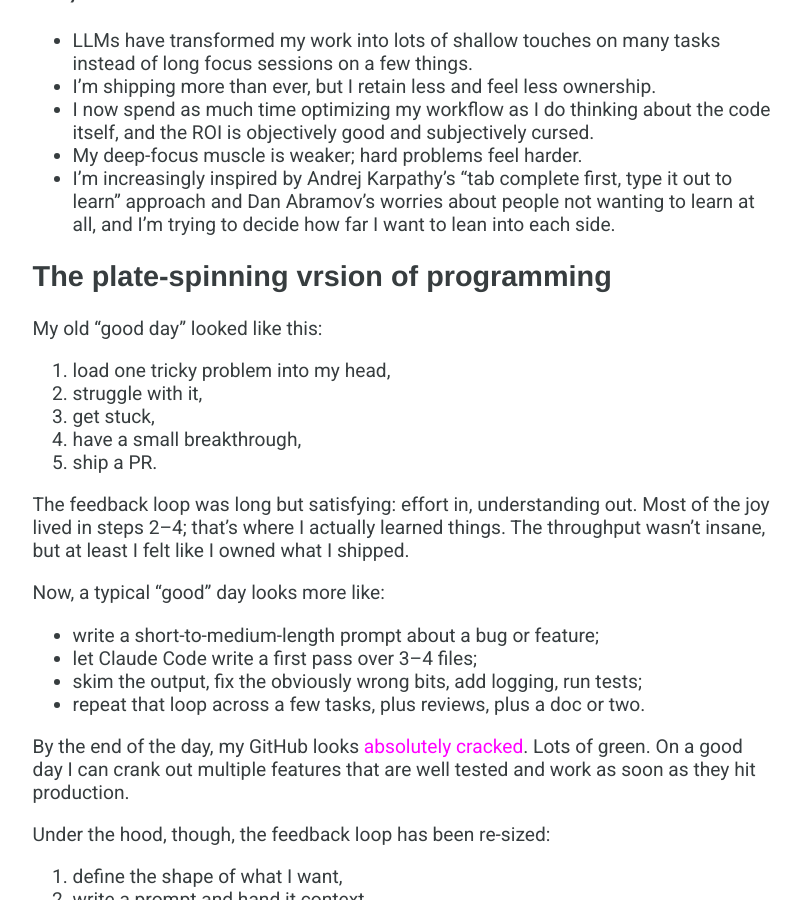
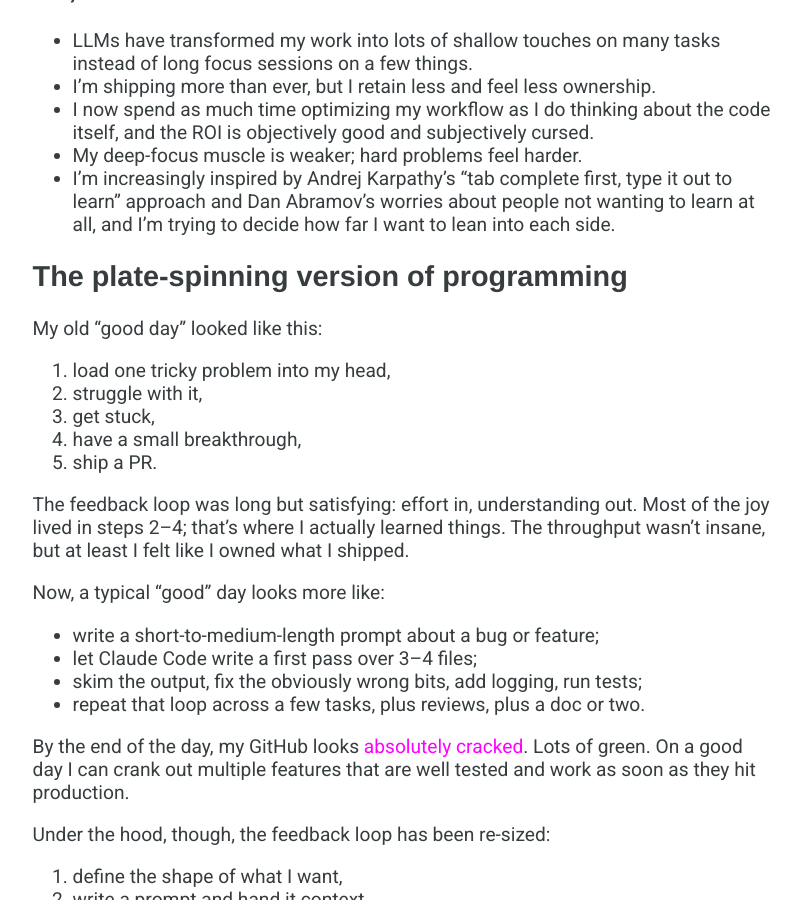
Before and after one commit to dmarticus/dmarticus.github.io, a Jekyll site: the page built from _posts/2025-11-07-spinning-plates.md, in a window 1280 px wide and 900 px high, scrolled down 545 px. Shown: the whole window, without its empty margins (238-1039 px from the left). Built offline with Jekyll 4.4.1, drawn with Linux system fonts in a browser that asks for light colours.

Commit message:
oh my god i fUcking typo'd

```diff
--- a/_posts/2025-11-07-spinning-plates.md
+++ b/_posts/2025-11-07-spinning-plates.md
@@ -23,7 +23,7 @@
 - My deep-focus muscle is weaker; hard problems feel harder.
 - I’m increasingly inspired by Andrej Karpathy’s "tab complete first, type it out to learn" approach and Dan Abramov’s worries about people not wanting to learn at all, and I’m trying to decide how far I want to lean into each side.
 
-## The plate-spinning vrsion of programming
+## The plate-spinning version of programming
 
 My old "good day" looked like this:
 
```
